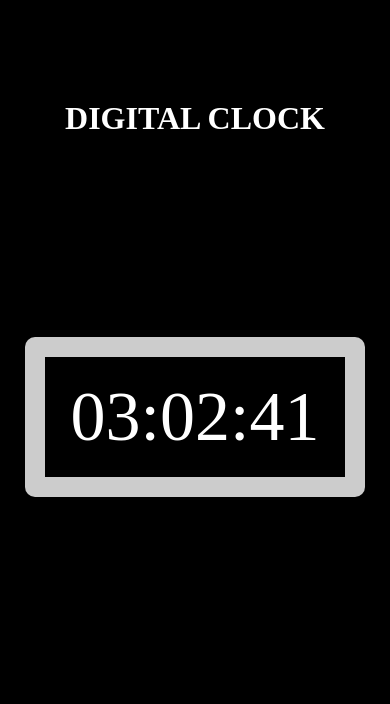
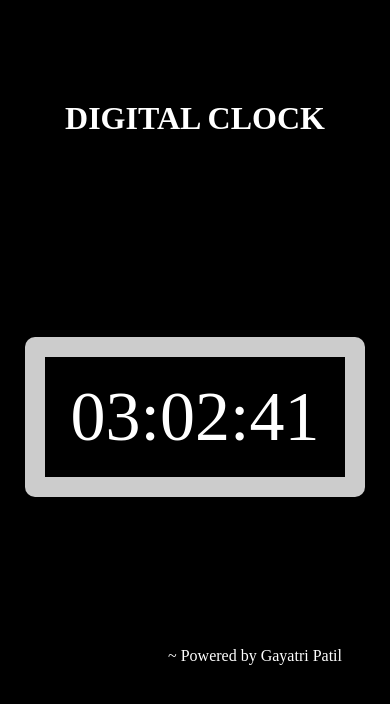
Before and after one commit to Gayatripatil1908/digital-clock, a plain HTML site: page index.html in a window 390 px wide. Drawn offline with Linux system fonts and the light colour scheme.

Commit message:
name added

```diff
--- a/index.html
+++ b/index.html
@@ -34,6 +34,12 @@
             text-align: center;
             margin-top: 100px;
         }
+        .name{
+            color: white;
+            text-align: right;
+            margin-right: 100px;
+            margin-top: -100px;
+        }
 
 
 
@@ -44,6 +50,10 @@
 
             .clock-screen{
             font-size: 70px;
+        }
+        .name{
+            margin-right: 40px;
+            margin-top: -50px;
         }
 
         }
@@ -67,6 +77,9 @@
             <div>:</div>
             <div id="seconds">20</div>
         </div>
+    </div>
+    <div class="name">~ Powered by
+    Gayatri Patil
     </div>
 
 
```
